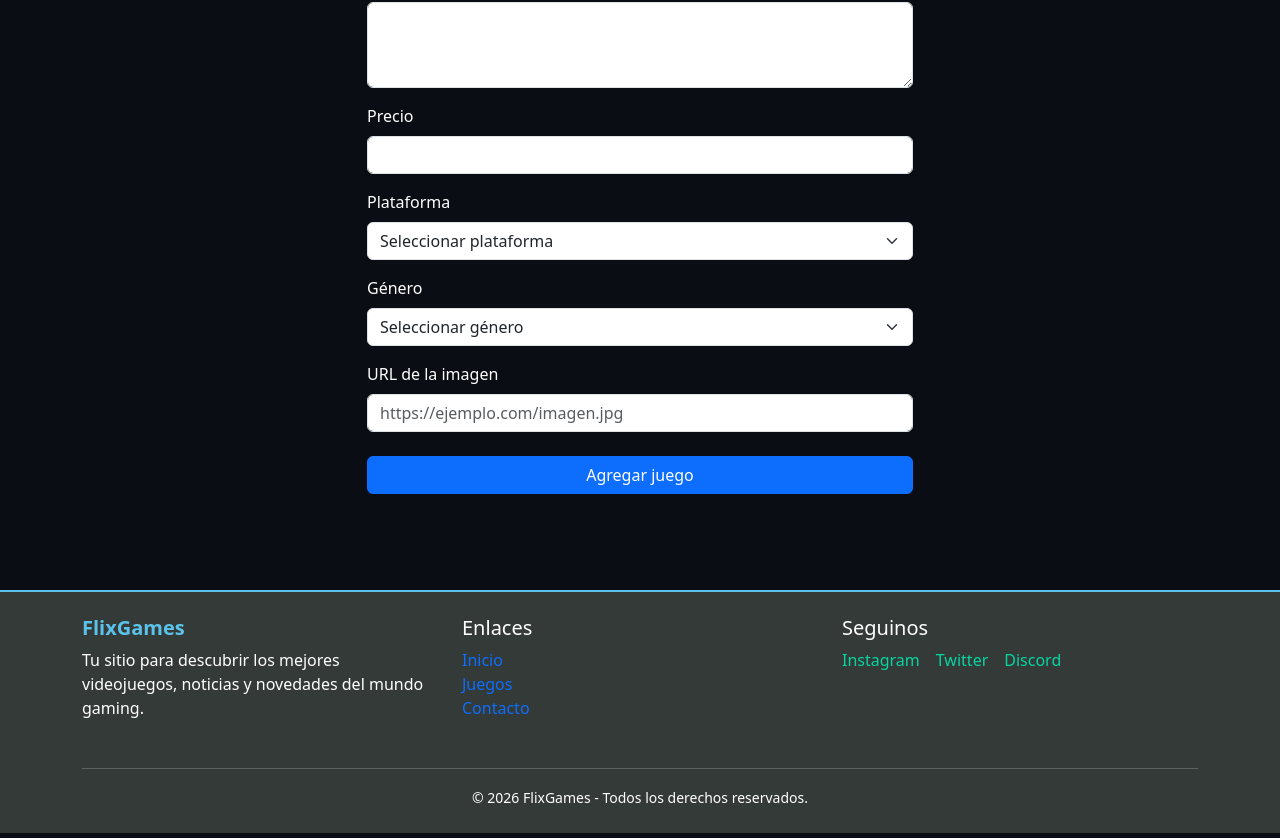
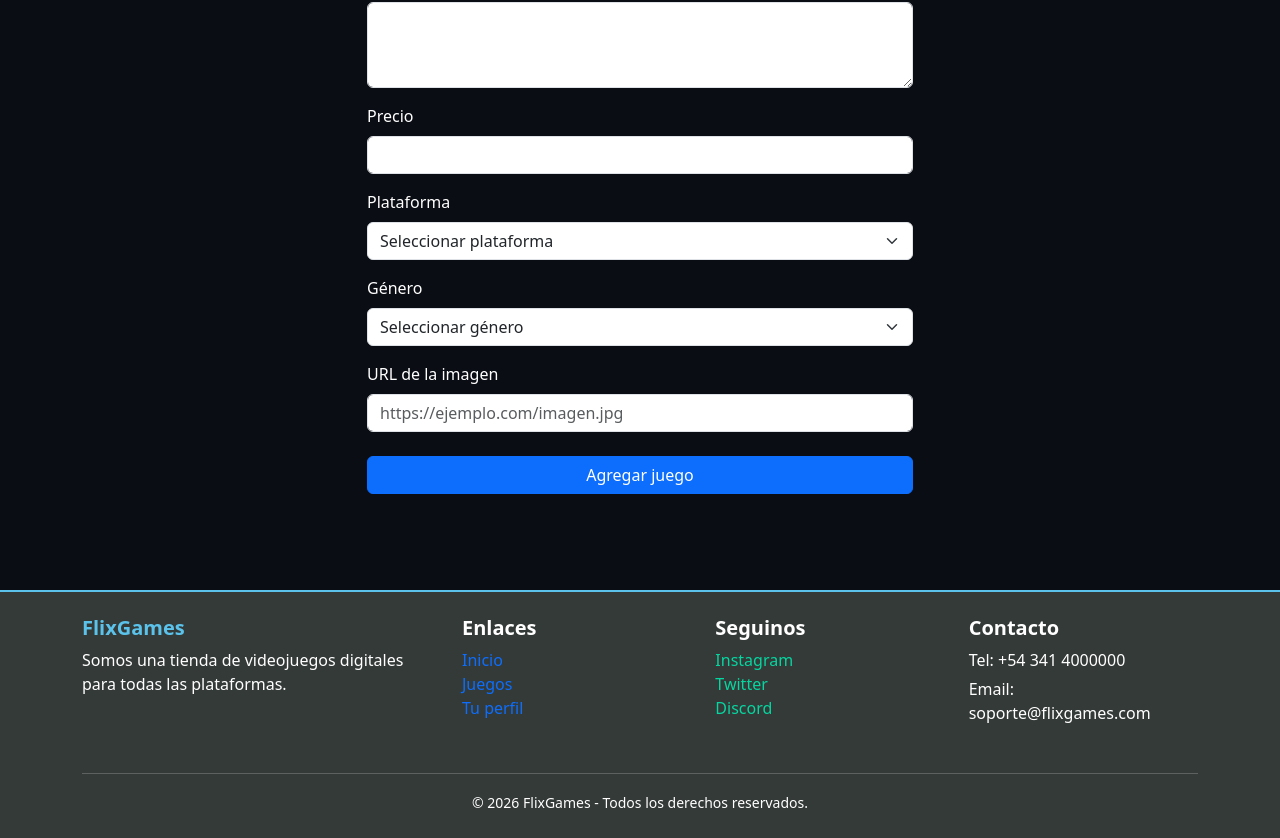
Before and after one commit to Pitu97/TP-Prog3, a React (Vite) app in the folder TiendaVideojuegos/: page /NuevoJuego in a window 1280 px wide. Shown: the part 260-1098 px from the top of the page. Built offline with nearby package versions, Linux system fonts and the light colour scheme.

Commit message:
cambios en el footer

```diff
--- a/TiendaVideojuegos/src/components/Footer.jsx
+++ b/TiendaVideojuegos/src/components/Footer.jsx
@@ -1,7 +1,6 @@
 import Container from "react-bootstrap/Container";
 import Row from "react-bootstrap/Row";
 import Col from "react-bootstrap/Col";
-import { colores } from "../data/theme";
 import { useTheme } from "../context/ThemeContext";
 
 function Footer() {
@@ -23,13 +22,17 @@ function Footer() {
               FlixGames
             </h5>
             <p style={{ color: colores.textMuted }}>
-              Tu sitio para descubrir los mejores videojuegos, noticias y
-              novedades del mundo gaming.
+              Somos una tienda de videojuegos digitales para todas las
+              plataformas.
             </p>
           </Col>
 
-          <Col md={4} className="mb-3">
-            <h5 style={{ color: colores.textMain }}>Enlaces</h5>
+          <Col md={8}>
+            <Row>
+              <Col sm={4} className="mb-3">
+                <h5 style={{ color: colores.textMain, fontWeight: "bold" }}>
+                  Enlaces
+                </h5>
                 <ul className="list-unstyled">
                   <li>
                     <a
@@ -42,7 +45,7 @@ function Footer() {
                   </li>
                   <li>
                     <a
-                  href="/juegos"
+                      href="/catalogo"
                       className="text-decoration-none"
                       style={{ color: colores.textMuted }}
                     >
@@ -51,19 +54,22 @@ function Footer() {
                   </li>
                   <li>
                     <a
-                  href="/contacto"
+                      href="/perfil"
                       className="text-decoration-none"
                       style={{ color: colores.textMuted }}
                     >
-                  Contacto
+                      Tu perfil
                     </a>
                   </li>
                 </ul>
               </Col>
 
-          <Col md={4} className="mb-3">
-            <h5 style={{ color: colores.textMain }}>Seguinos</h5>
-            <div className="d-flex gap-3">
+              <Col sm={4} className="mb-3">
+                <h5 style={{ color: colores.textMain, fontWeight: "bold" }}>
+                  Seguinos
+                </h5>
+                <ul className="list-unstyled">
+                  <li>
                     <a
                       href="#"
                       className="text-decoration-none"
@@ -71,6 +77,8 @@ function Footer() {
                     >
                       Instagram
                     </a>
+                  </li>
+                  <li>
                     <a
                       href="#"
                       className="text-decoration-none"
@@ -78,6 +86,8 @@ function Footer() {
                     >
                       Twitter
                     </a>
+                  </li>
+                  <li>
                     <a
                       href="#"
                       className="text-decoration-none"
@@ -85,7 +95,22 @@ function Footer() {
                     >
                       Discord
                     </a>
-            </div>
+                  </li>
+                </ul>
+              </Col>
+
+              <Col sm={4} className="mb-3">
+                <h5 style={{ color: colores.textMain, fontWeight: "bold" }}>
+                  Contacto
+                </h5>
+                <p style={{ color: colores.textMuted, marginBottom: "5px" }}>
+                  Tel: +54 341 4000000
+                </p>
+                <p style={{ color: colores.textMuted }}>
+                  Email: soporte@flixgames.com
+                </p>
+              </Col>
+            </Row>
           </Col>
         </Row>
 
@@ -93,7 +118,7 @@ function Footer() {
 
         <div className="text-center">
           <small style={{ color: colores.textMuted }}>
-            © 2026 FlixGames - Todos los derechos reservados.
+            &copy; 2026 FlixGames - Todos los derechos reservados.
           </small>
         </div>
       </Container>
```
Lines whose indentation alone changed are shown as unchanged.
